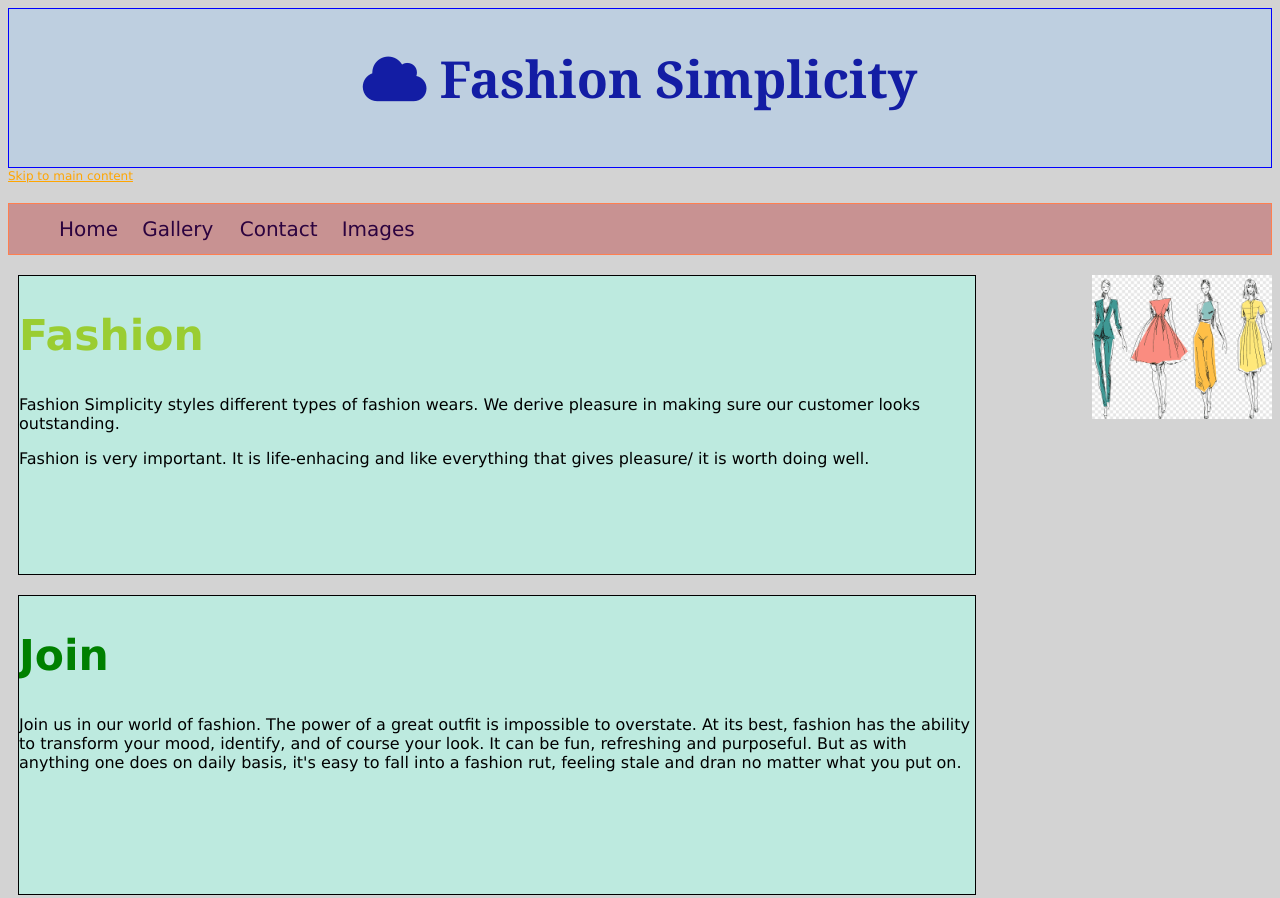
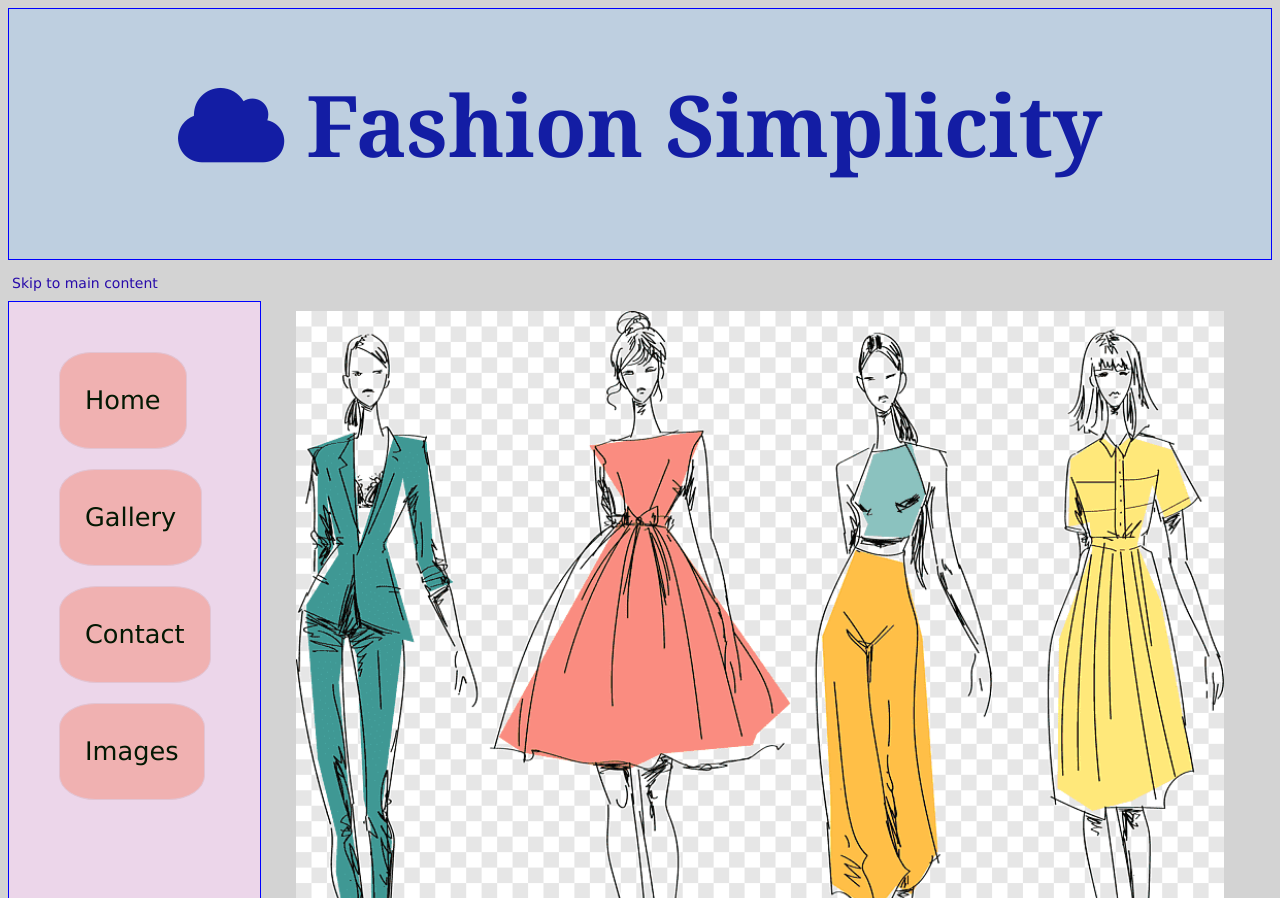
Before and after one commit to simplicityf/Fashion, a plain HTML site: page index.html in a window 1280 px wide. Shown: the top 898 px of the page. Drawn offline with Linux system fonts and the light colour scheme.

Commit message:
Add files via upload

```diff
--- a/index.html
+++ b/index.html
@@ -16,27 +16,29 @@
   <div>
     <header>
       <h1> <i class="fas fa-cloud"></i>
-        Fashion Simplicity</h1>
+        Fashion Simplicity </h1>
   </div>
-  <div><a href=#main1 style="color:orange; font-size:12px;"> Skip to main content </a></div>
+  <br>
+</header>
+  <div> <a href=#main1 id="content"> Skip to main content </a></div>
   <div>
     <nav>
-      <ul class="nav1">
+      <ul>
         <li><a href="index.html">Home</a></li>
         <li><a href="gallery.html" target="_parent">Gallery </a></li>
         <li><a href="contact.html" target="_parent">Contact</a></li>
-
-        <li><a href="images.html">Images</a></li>
+       <li><a href="images.html">Images</a></li>
       </ul>
     </nav>
   </div>
+
   <img id="headerimg" src="img/col2.jpg" width="200" alt="">
-  </header>
+
 
   <main id="main1">
     <div class="container">
       <div class="content">
-        <h2 style="color: yellowgreen;"> Fashion </h2>
+        <h2> Fashion </h2>
         <p> Fashion Simplicity styles different types of fashion wears. We derive pleasure in making sure our customer
           looks outstanding.</p>
         <p> Fashion is very important. It is life-enhacing and like everything that gives pleasure/ it is worth doing
@@ -44,21 +46,21 @@
       </div>
 
       <div class="content">
-        <h2 style="color: green;">Join</h2>
+        <h2>Join</h2>
         <p>Join us in our world of fashion. The power of a great outfit is impossible to overstate. At its best, fashion
           has the ability to transform your mood, identify, and of course your look. It can be fun, refreshing and
           purposeful. But as with anything one does on daily basis, it's easy to fall into a fashion rut, feeling stale
           and dran no matter what you put on.</p>
       </div>
       <div class="content">
-        <h2 style="color: purple;">More</h2>
+        <h2> More </h2>
         <p>I want people to see the dress, but focus on the woman. The joy of dressing is an art. We all need a splash
           of bad taste. It's hearty, healthy, it's physical, I think we could use more git. No taste is what i,m
           against. </p>
       </div>
 
       <div class="content">
-        <h2 style="color: orange;"> More </h2>
+        <h2> More </h2>
         <p> I make clothes, Women make fashion. We must never confuse elegance with snobbery. Fashion is the most to
           survive the readility of everyday life. Faashion is very important. It is life enhancing and, like everything
           that gives us pleasure, it is worth doing well! </p>
@@ -82,14 +84,13 @@
   <br>
   <br>
   <footer>
-    <nav>
       <a href="index.html" target="_parent">Home</a>|
       <a href="gallery.html" target="_parent">Gallery</a>|
      <!-- <a href="about.html" target="_parent">About</a>|-->
       <a href="contact.html" target="_parent">Contact</a>|
       <a href="#images">Images</a>|
      <!-- <a href="#News">News</a>-->
-    </nav><br><br><br>
+    <br><br><br>
     <div>
       <button type="button" onclick="alert('Thank you!')">Click Me!</button>
       <p>&copy;Zeezah</p>
--- a/style.css
+++ b/style.css
@@ -3,28 +3,81 @@
 }
 
 html {
-  font-size: 17px;
+  font-size: 13px;
 }
 
-@media (max-width: 900px) {
+
+@media screen and (min-width: 780px) {
   html {
     font-size: 15px;
   }
 }
 
-@media (max-width: 400px) {
+@media screen and (min-width: 1000px) {
   html {
-    font-size: 13px;
+    font-size: 17px;
   }
 }
 
-h1 {
-  font-size: 3rem;
+#content {
+  color:rgb(82, 55, 3);
+  font-size:12px;
+  padding: 4px;
 }
 
+@media screen and (min-width:650px) {
+  #content {
+    color:rgb(28, 26, 36);
+    font-size:13px;
+  }
+}
+
+@media screen and (min-width:1000px) {
+  #content {
+    color:rgb(40, 11, 170);
+    font-size:14px;
+
+}
+}
+
+h1 {
+  font-size: 2rem;
+  font-family: Georgia, 'Times New Roman', Times, serif;
+}
+
+@media screen and (min-width: 600px)  {
+  h1 {
+    font-size: 3rem;
+  }
+}
+
+@media screen and (min-width: 1000px)  {
+  h1 {
+    font-size: 5rem;
+  }
+}
+
+
+
 h2 {
-  font-size: 2.5rem;
+  font-size: 1.5rem;
+  color: yellowgreen;
 }
+
+@media screen and (min-width: 600px)  {
+  h2 {
+    font-size: 2.5rem;
+    color: peru;
+  }
+}
+
+@media screen and (min-width: 1100px)  {
+  h2 {
+    font-size: 3.5rem;
+    color: purple;
+  }
+}
+
 
 h3 {
   font-size: 2rem;
@@ -36,85 +89,171 @@ body {
   font-size: 1vw;
 }
 
-h1 {
-  font-family: Georgia, 'Times New Roman', Times, serif;
+p {
+  font-size: 12px;
 }
 
-p {
-  font-size: 16px;
+@media screen and (min-width: 600px)  {
+  p {
+    font-size: 15px;
+  }
 }
+
 
 header {
   background-color: #becfe0;
   color: #131da4;
-  font-size: 1.5rem;
   text-align: center;
   padding-bottom: 20px;
   border: 1px solid blue;
   height: auto;
-  max-width: 100%;
   overflow: auto;
 }
 
-@media screen and (min-width: 480px) and (max-width: 767px) {
-  header {
-    font-size: 1rem;
+
+nav {
+  border: 1px solid coral;
+  color: #06425C;
+  background-color: #c89292;
+  overflow: auto;
+  margin-top: 10px;
+  width: 100%;
+  height: auto;
+  padding-top: 15px;
+  text-align: space-evenly;
+  overflow: hidden;
+}
+
+@media screen and (min-width: 1000px) {
+  nav {
+    border: 1px solid blue;
+    background-color: rgb(236, 214, 234);
+    color: #031803;
+    display: block;
+    width: 20%;
+    min-width: 125px;
+    margin-right: 15px;
+    height: 100vh;
+    float: left;
+    position: sticky;
   }
 }
 
-nav {
-  border: 1px solid coral;
-  height: auto;
-  max-width: 100%;
-  margin-top: 20px;
-  background-color: #c89292;
-  text-align: space-evenly;
+
+ nav ul {
+  font-size: 3em;
+  list-style-type: none;
 }
 
-.nav1 ul {
-  font-size: 20px;
-  list-style-type: none;
-  margin: 0;
-  padding: 0;
-  overflow: hidden;
-  position: fixed;
+ @media screen and (min-width:350px) {
+ nav ul { font-size: 4em;
+ }
 }
 
-.nav1 li {
-  display: inline;
+
+@media screen and (min-width:600px) {
+  nav ul {
+    font-size: 5em;
+  }
 }
 
-.nav1 li a {
-  color: #2c033f;
-  text-decoration: none;
-  overflow: auto;
-  padding: 10px;
-  text-align: space-evenly;
-  font-size: 20px;
+
+@media screen and (min-width:1000px) {
+  nav ul {
+    font-size: 2em;
+  }
 }
 
-.nav1 li a:hover {
+nav li {
+  display: inline;
+  border: 1px solid gray;
+  background-color: lightgrey;
+  padding: 6px;
+  border-radius: 25%;
+  margin: 2px;
+  }
+
+  @media screen and (min-width:350px) {
+    nav li { padding: auto;
+           }
+  }
+
+  @media screen and (min-width:1000px) {
+    nav li {
+      display: block;
+      float: left;
+    }
+  }
+
+  @media screen and (min-width:1000px) {
+    nav li {
+      display: block;
+      border: 1px solid rgb(226, 196, 211);
+      background-color: rgb(240, 177, 177);
+      padding: 25px;
+      border-radius: 25%;
+      margin: 10px;
+      line-height: 45px;
+      height: auto;
+      }
+  }
+
+nav li a {
+  text-decoration: none;
+  color:#031803;
+}
+
+nav li a:hover {
   background-color: #09ce09;
   color: white;
 }
 
+@media screen and (min-width: 1000px) {
+  nav li a:hover {
+    background-color: #b1c5b1;
+    color: rgb(15, 15, 15);
+  }
+
+}
+
 .container {
+  box-sizing: border-box;
   display: grid;
-  grid-template-columns: auto, auto, auto, auto;
-  justify-content: space-around;
-  align-content: space-around;
-  margin-top: 10px;
+  grid-template-columns: 95%;
+  justify-content: space-evenly;
+  row-gap: 30px;
+  width: 100%;
+  height: auto;
+  text-align: center;
 }
 
 .content {
   border: 1px solid black;
-  max-width: 90%;
+  min-width: 90%;
   overflow: auto;
   height: 300px;
-  font-size: 16px;
   background-color: #bdeadf;
   justify-content: space-around;
-  margin: 10px 10px 10px 10px;
+  line-height: 2rem;
+  margin-left: 5px;
+  align-items: center;
+  margin: 10px;
+  width: 100%
+}
+
+@media screen and (min-width: 600px)  {
+  .container {
+    grid-template-columns: 45% 45%;
+    text-align: center;
+     }
+}
+
+@media screen and (min-width: 1000px)  {
+  .container {
+    grid-template-columns: 48% 48%;
+    text-align: center;
+    justify-content: space-around;
+     }
 }
 
 .gallery div {
@@ -159,18 +298,47 @@ footer {
   height: 200px;
   background-color: #da678a;
   color: #2c033f;
-  font-size: 0.75rem;
+  font-size: 0.75em;
 }
+
+@media screen and (min-width: 600px) {
+  footer {
+    font-size: 1.3em;
+  }
+}
+
+@media screen and (min-width: 1000px) {
+  footer {
+    font-size: 2.5em;
+  }
+}
+
 
 footer a {
   display: inline;
-  font-size: 15px;
+  font-size: 10px;
   text-decoration: none;
+  padding: 10px;
+}
+
+@media screen and (min-width: 600px) {
+  footer a {
+    font-size: 12px;
+    padding: 13px;
+  }
+}
+
+@media screen and (min-width: 1000px) {
+  footer a {
+    font-size: 15px;
+    padding: 20px;
+  }
 }
 
 footer a:hover {
   text-decoration: underline;
-  background-color: gray;
+  background-color: transparent;
+  color: #031803;
 }
 
 button {
@@ -197,10 +365,40 @@ img:focus {
   padding-left: 20px;
 }
 
+@media screen and (min-width: 1000px) {
+  #headerimg {
+    float: left;
+    width: 75%;
+  }
+
+}
+
 #main {
   display: block;
   background-color: lightgreen;
   height: 250px;
+}
+
+address {
+  color: deepskyblue;
+   font-size: 16px;
+}
+
+a {
+  text-decoration: none;
+  color: #031803;
+}
+
+a:hover {
+  background-color:#becfe0;
+  color:rgb(6, 43, 12);
+  text-decoration: underline;
+
+}
+
+figure img {
+  width:50%;
+  height:50%;
 }
 
 /*#show {
```
Also changed, not shown: contact.html (+4 -5 lines), gallery.html (+4 -5 lines), images.html (+6 -7 lines).
